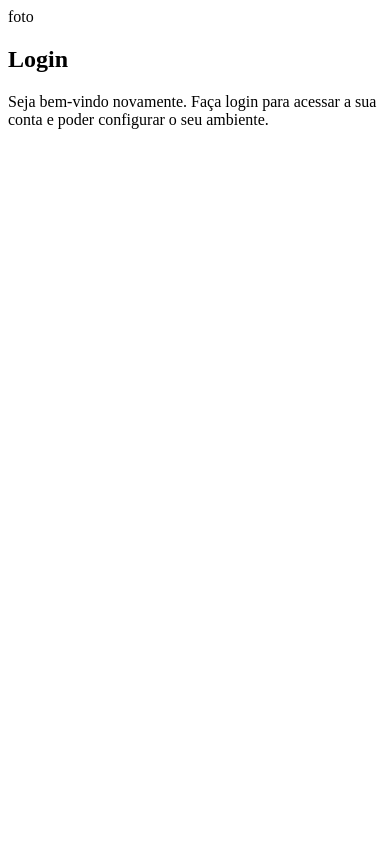
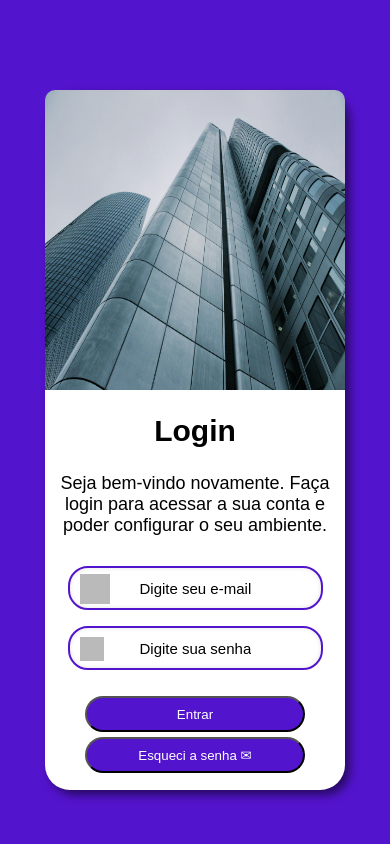
Before and after one commit to Renannavarro016/projeto-login, a PHP site: page / in a window 390 px wide. Run offline with PHP 8.4, Linux system fonts and the light colour scheme; grey boxes are pictures that could not be loaded.

Commit message:
tela mobilefirst

```diff
--- a/estilos/style.css
+++ b/estilos/style.css
@@ -1 +1,109 @@
 @charset "UTF-8";
+
+* {
+    margin: 0;
+    padding: 0;
+    box-sizing: border-box;
+}
+
+body {
+    font-family: Arial, Helvetica, sans-serif;
+    background-color: #5314CD;
+}
+
+div h1 {
+    text-align: center;
+    font-size: 30px;
+}
+
+div p {
+    text-align: center;
+    font-size: 18px;
+    margin-top: 25px;
+    margin-bottom: 10px;
+}
+
+form {
+    display: flex;
+    flex-direction: column;
+    align-items: center;
+    gap: 5px;
+    margin-top: 20px;
+}
+
+div .box {
+    position: relative;
+    width: 85%;
+    height: 45px;
+    margin: 0px 0;
+    margin-top: 10px;
+}
+
+.box input {
+    position: relative;
+    width: 100%;
+    height: 98%;
+    background: transparent;
+    border-radius: 20px;
+    border: 2px solid #5314CD;
+    font-size: 15px;
+    padding: 0 70px;
+    outline: none;
+    box-shadow: inset 0 0 5px rgba(0, 0, 0, 0.11);
+}
+
+.box input:focus {
+    border-color: black;
+}
+
+.box input::placeholder {
+    color: black;
+}
+
+.box img {
+    position: absolute;
+    left: 12px;
+    top: 50%;
+    transform: translateY(-50%);
+    opacity: 0.7;
+}
+
+.imagem-login {
+    margin-bottom: 20px;
+}
+
+.imagem-login img {
+    border-radius: 10px 10px 0px 0px;
+}
+
+section {
+    background-color: white;
+    width: 300px;
+    height: 700px;
+    border-radius: 25px;
+    margin: auto;
+    margin-top: 90px;
+    box-shadow: 5px 5px 10px rgba(0, 0, 0, 0.527);
+}
+
+.entrar button {
+    width: 220px;
+    height: 36px;
+    border-radius: 20px;
+    color: white;
+    background-color: #5314CD;
+    margin-top: 20px;
+}
+
+.esqueci-senha button {
+    width: 220px;
+    height: 36px;
+    border-radius: 20px;
+    color: white;
+    background-color: #5314CD;
+    margin-top: 0px;
+}
+
+div form button:hover {
+    background-color: rgba(0, 0, 0, 0.623);
+}
--- a/index.html
+++ b/index.html
@@ -4,13 +4,14 @@
     <meta charset="UTF-8">
     <meta name="viewport" content="width=device-width, initial-scale=1.0">
     <link rel="stylesheet" href="estilos/style.css">
+    <link rel="stylesheet" href="">
     <title>Login</title>
 </head>
 <body>
     <main>
         <section>
-            <div>
-                foto
+            <div class="imagem-login">
+                <img width="300" height="300" src="imagens/pexels-pixabay-273209.jpg" alt="login"/>
             </div>
             <div>
                 <h1>Login</h1>
@@ -18,7 +19,20 @@
                     Seja bem-vindo novamente. Faça login para acessar a sua conta e poder configurar o seu ambiente.
                 </p>
                 <form action="login.php" method="post">
-
+                    <div class="box">
+                        <label for="email"><img width="30" height="30" src="https://img.icons8.com/ios-glyphs/30/user--v1.png" alt="user--v1"/></label>
+                        <input type="email" required placeholder="Digite seu e-mail">
+                    </div>
+                    <div class="box">
+                        <label for="senha"><img width="24" height="24" src="https://img.icons8.com/material-rounded/24/key--v1.png" alt="key--v1"/></label>
+                        <input type="password" required placeholder="Digite sua senha">
+                    </div>
+                    <div class="entrar">
+                        <button type="submit">Entrar</button>
+                    </div>
+                    <div class="esqueci-senha">
+                        <button type="submit">Esqueci a senha ✉</button>
+                    </div>
                 </form>
             </div>
         </section>
```
